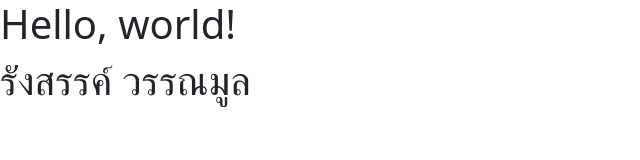
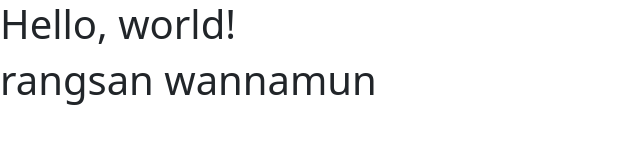
Before and after one commit to rangsan007/web_html, a plain HTML site: page index.html in a window 1280 px wide. Shown: the whole page, without its empty margins (0-640 px from the left). Drawn offline with nearby package versions, Linux system fonts and the light colour scheme.

Commit message:
2nd commit

```diff
--- a/index.html
+++ b/index.html
@@ -8,7 +8,7 @@
   </head>
   <body>
     <h1>Hello, world!</h1>
-    <h1>รังสรรค์ วรรณมูล</h1>
+    <h1>rangsan wannamun</h1>
     <script src="https://cdn.jsdelivr.net/npm/bootstrap@5.3.3/dist/js/bootstrap.bundle.min.js" integrity="sha384-YvpcrYf0tY3lHB60NNkmXc5s9fDVZLESaAA55NDzOxhy9GkcIdslK1eN7N6jIeHz" crossorigin="anonymous"></script>
   </body>
 </html>
```
